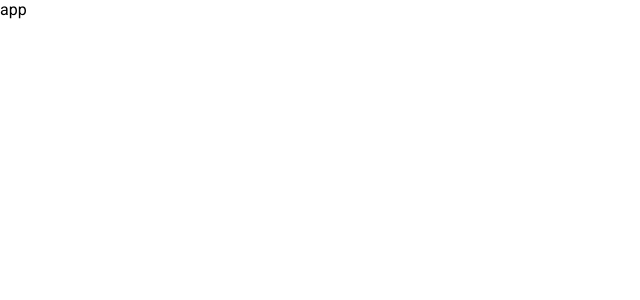
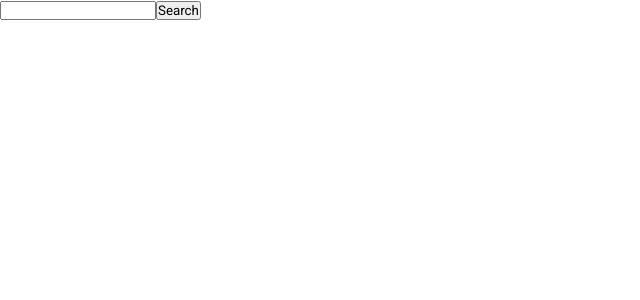
Before and after one commit to tfan2437/react-toolbox, a React (Vite) app: page / in a window 1280 px wide. Shown: the top 300 px of the page, without its empty margins (0-640 px from the left). Built offline with nearby package versions, Linux system fonts and the light colour scheme.

Commit message:
fetch PokeAPI add

```diff
--- a/src/App.jsx
+++ b/src/App.jsx
@@ -1,5 +1,12 @@
+import FetchPokemon from "./components/pokeAPI/FetchPokemon";
+import FetchPractice from "./components/pokeAPI/FetchPractice";
+
 function App() {
-  return <div>app</div>;
+  return (
+    <div>
+      <FetchPokemon />
+    </div>
+  );
 }
 
 export default App;
--- /dev/null
+++ b/src/components/pokeAPI/FetchPokemon.jsx
@@ -0,0 +1,50 @@
+import { useState } from "react";
+
+const FetchPokemon = () => {
+  const [searchName, setSearchName] = useState("");
+  const [pokeData, setPokeData] = useState(null);
+
+  const fetchPokemonAPI = async (name) => {
+    try {
+      const response = await fetch(`https://pokeapi.co/api/v2/pokemon/${name}`);
+      if (!response.ok) {
+        setPokeData(null);
+        throw new Error("Could not fetch data from PokeAPI");
+      }
+      const data = await response.json();
+      setPokeData(data);
+      console.log(pokeData);
+    } catch (error) {
+      console.error(error);
+    }
+  };
+
+  const handleSearch = (e) => {
+    e.preventDefault();
+    fetchPokemonAPI(searchName);
+  };
+
+  return (
+    <div>
+      <form onSubmit={(e) => handleSearch(e)}>
+        <input
+          type="text"
+          value={searchName}
+          onChange={(e) => {
+            setSearchName(e.target.value.toLowerCase());
+          }}
+        />
+        <button type="submit">Search</button>
+      </form>
+      {pokeData && (
+        <div>
+          <h3>Name: {pokeData.name}</h3>
+          <h3>ID: {pokeData.id}</h3>
+          <img src={pokeData.sprites.front_default} alt="" />
+        </div>
+      )}
+    </div>
+  );
+};
+
+export default FetchPokemon;
--- /dev/null
+++ b/src/components/pokeAPI/FetchPractice.jsx
@@ -0,0 +1,53 @@
+import { useState } from "react";
+
+const FetchPractice = () => {
+  const [search, setSearch] = useState("");
+  const [pokemonData, setPokemonData] = useState(null);
+
+  const fetchPokemonbyName = async (searchName) => {
+    try {
+      const response = await fetch(
+        `https://pokeapi.co/api/v2/pokemon/${searchName}`
+      );
+      if (!response.ok) {
+        throw new Error("Could not fetch the pokemon data through PokeAPI.");
+      }
+
+      const data = await response.json();
+      console.log(data);
+      setPokemonData(data);
+    } catch (error) {
+      console.error("Could not fetch the pokemon data through PokeAPI.", error);
+    }
+  };
+
+  const handleSearch = (e) => {
+    e.preventDefault();
+    console.log(search);
+    fetchPokemonbyName(search);
+  };
+
+  return (
+    <div>
+      <h1>FetchPokemon</h1>
+      <h2>Your Searching Pokemon Name: {search}</h2>
+      <form onSubmit={handleSearch}>
+        <input
+          type="text"
+          value={search}
+          onChange={(e) => setSearch(e.target.value.toLowerCase())}
+        />
+        <button type="submit">Search</button>
+      </form>
+      {pokemonData && (
+        <div>
+          <h3>Pokemon Name: {pokemonData.name}</h3>
+          <h3>Pokemon ID: {pokemonData.id}</h3>
+          <img src={pokemonData.sprites.front_default} alt="" />
+        </div>
+      )}
+    </div>
+  );
+};
+
+export default FetchPractice;
```
